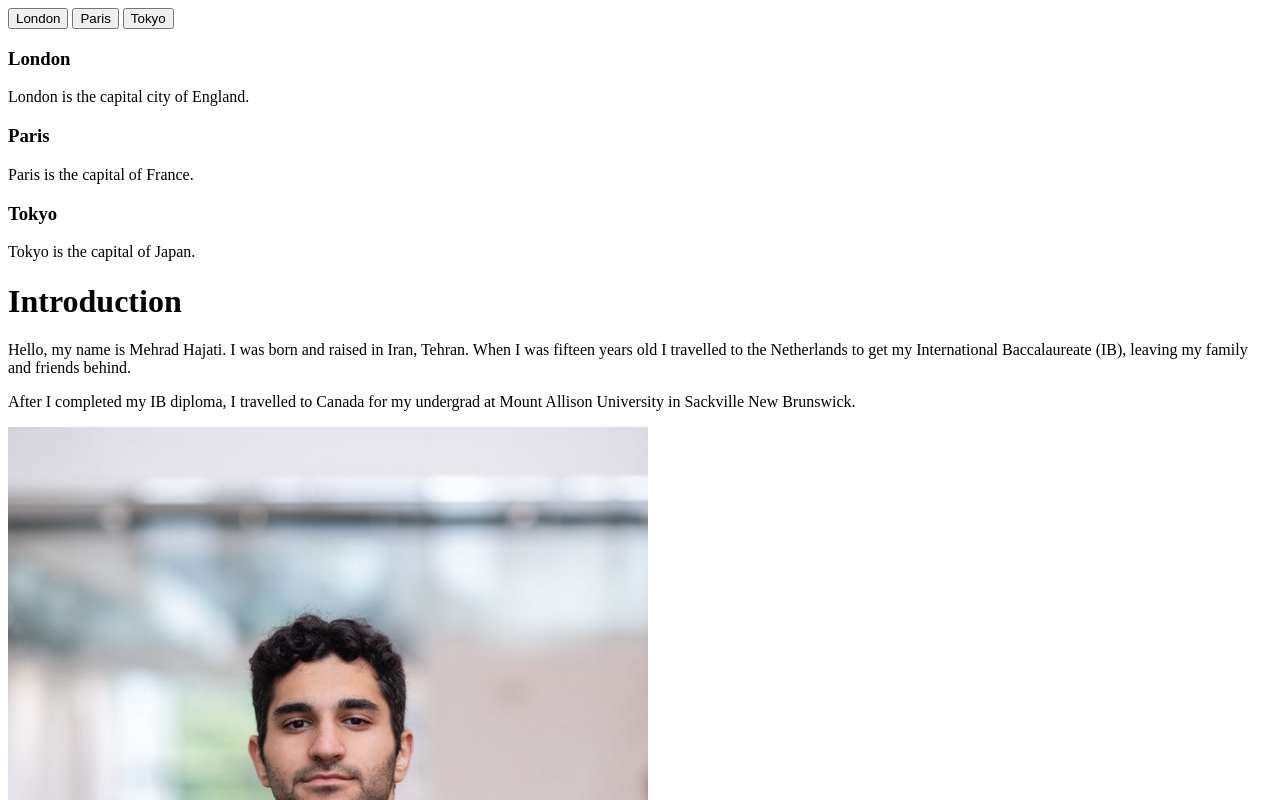
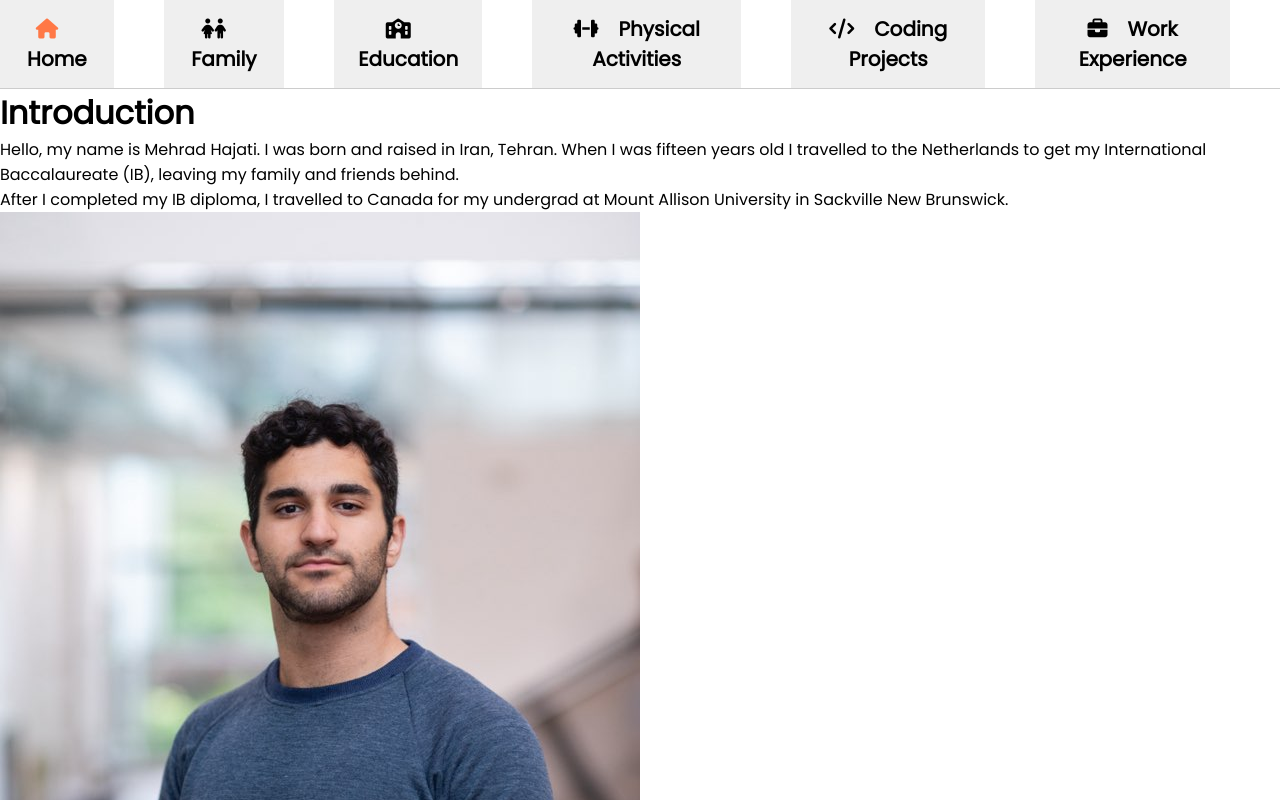
Before and after one commit to MehradHajati/MehradHajati.github.io, a plain HTML site: page index.html in a window 1280 px wide. Shown: the top 800 px of the page. Drawn offline with Linux system fonts and the light colour scheme.

Commit message:
added tabs

```diff
--- a/index.html
+++ b/index.html
@@ -1,45 +1,25 @@
 <!DOCTYPE html>
 <html>
-<!-- Tab links -->
-<div class="tab">
-    <button class="tablinks" onclick="openCity(event, 'London')">London</button>
-    <button class="tablinks" onclick="openCity(event, 'Paris')">Paris</button>
-    <button class="tablinks" onclick="openCity(event, 'Tokyo')">Tokyo</button>
-  </div>
-
-  <!-- Tab content -->
-  <div id="London" class="tabcontent">
-    <h3>London</h3>
-    <p>London is the capital city of England.</p>
-  </div>
-
-  <div id="Paris" class="tabcontent">
-    <h3>Paris</h3>
-    <p>Paris is the capital of France.</p>
-  </div>
-
-  <div id="Tokyo" class="tabcontent">
-    <h3>Tokyo</h3>
-    <p>Tokyo is the capital of Japan.</p>
-  </div>
+<head>
+    <link rel="stylesheet" href="style.css">
+    <link rel="stylesheet" href="https://cdnjs.cloudflare.com/ajax/libs/font-awesome/6.5.1/css/all.min.css">
+    <link href="https://fonts.googleapis.com/css?family=Poppins&display=swap" rel="stylesheet">
+</head>
 
 <body>
+    <div clas="hero">
+        <div class="btn-box">
+            <button><i class="fa-solid fa-house"></i>Home</button>
+            <button><i class="fa-solid fa-children"></i></i>Family</button>
+            <button><i class="fa-solid fa-school"></i>Education</button>
+            <button><i class="fa-solid fa-dumbbell"></i>Physical Activities</button>
+            <button><i class="fa-solid fa-code"></i>Coding Projects</button>
+            <button><i class="fa-solid fa-briefcase"></i>Work Experience</button>
+        </div>
+    </div>
 <h1>Introduction</h1>
 <p>Hello, my name is Mehrad Hajati. I was born and raised in Iran, Tehran. When I was fifteen years old I travelled to the Netherlands to get my International Baccalaureate (IB), leaving my family and friends behind.</p>
 <p> After I completed my IB diploma, I travelled to Canada for my undergrad at Mount Allison University in Sackville New Brunswick. </p>
 <img src="pictures/headshot.jpg" alt="Headshot of Mehrad Hajati">
 </body>
 </html>
-
-
-
-
-
-<!--
-Family
-education
-physical activity
-coding projects
-work experience
-
--->
--- /dev/null
+++ b/style.css
@@ -0,0 +1,36 @@
+*{
+    padding: 0;
+    margin: 0;
+    font-family: 'Poppins', sans-serif;
+}
+
+.hero{
+    width: 80%;
+    height: 450px;
+    position: relative;
+    margin: 100px auto;
+}
+
+.btn-box{
+    display: flex;
+    border-bottom: 1px solid #ccc;
+}
+
+.btn-box button{
+    background: trasnparent;
+    border: none;
+    outline: none;
+    cursor: pointer;
+    padding: 14px 16px;
+    margin-right: 50px;
+    font-size: 20px;
+    font-weight: bold;
+}
+
+.btn-box .fa-solid{
+    margin-right: 20px;
+}
+
+.btn-box button:hover .fa-solid{
+    color: #ff7846;
+}
```
